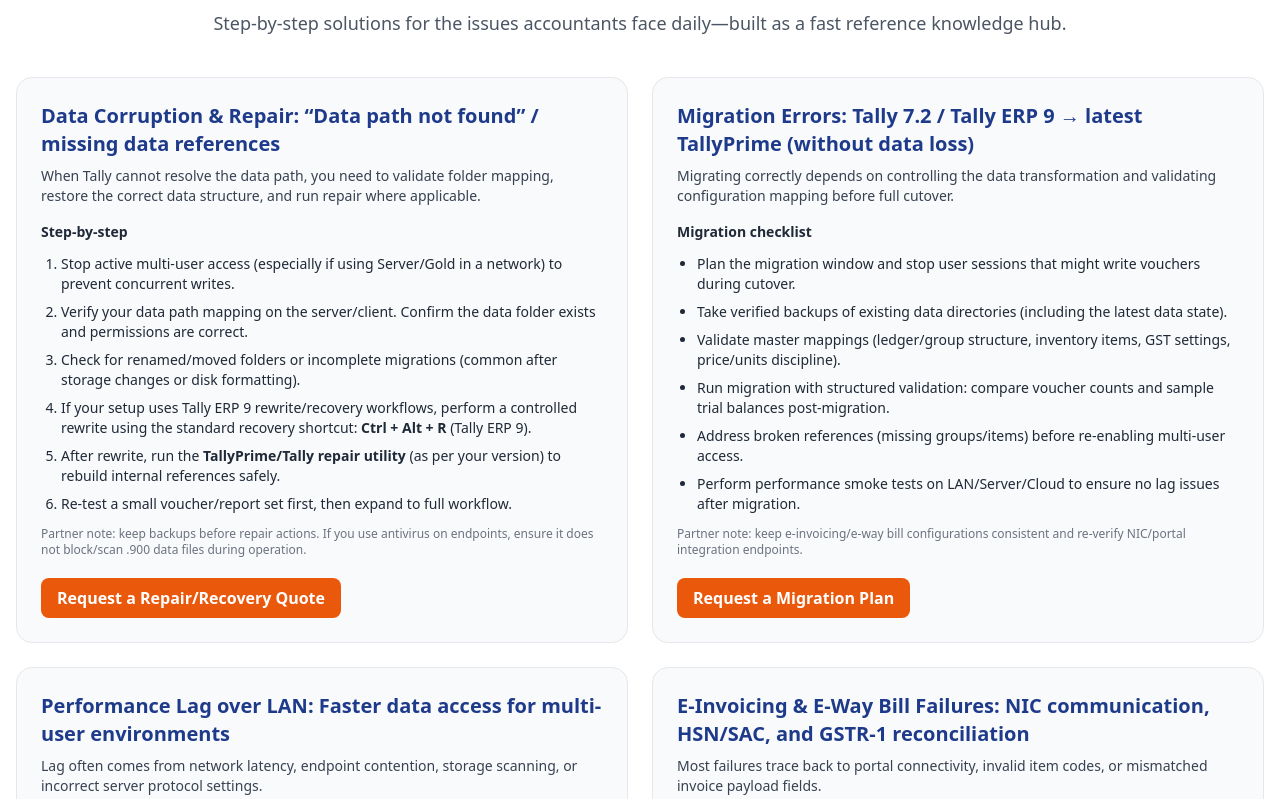
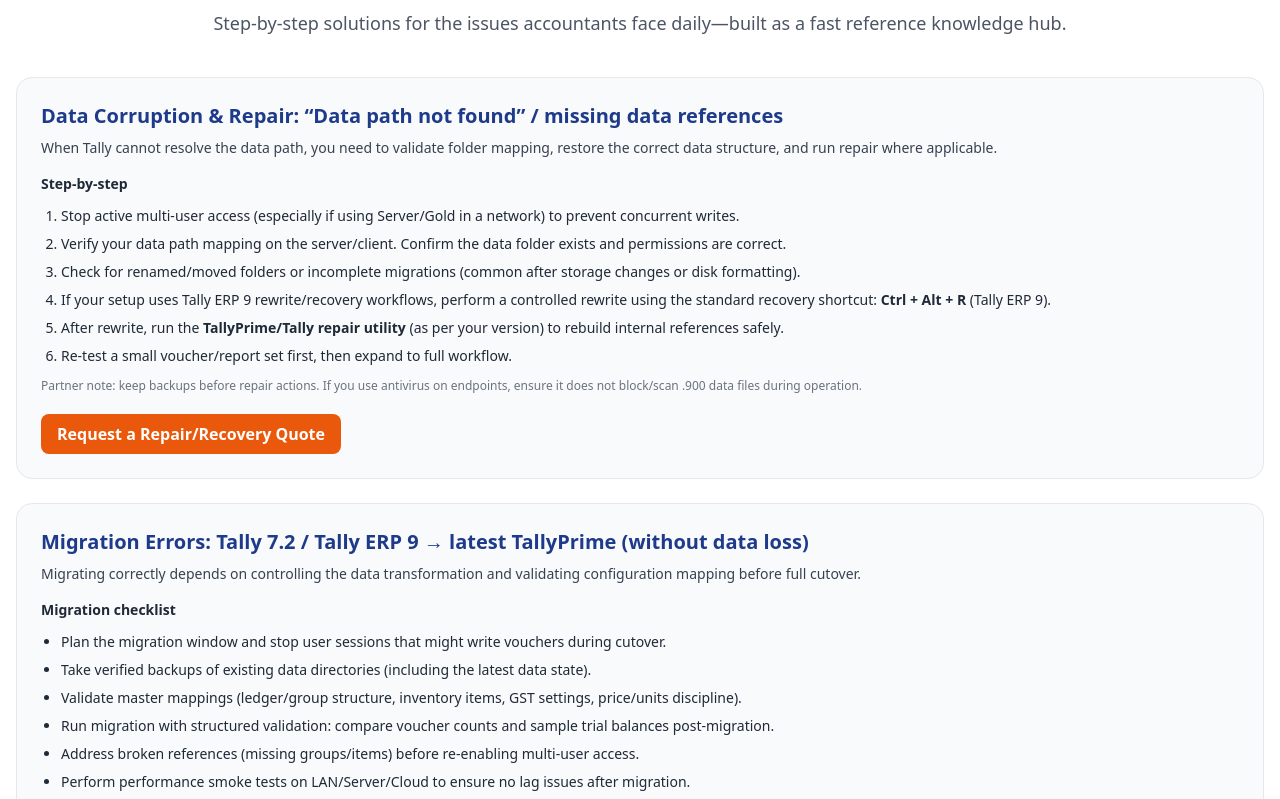
Before and after one commit to leelarohan58/leelaenterprises, a website: page index.html in a window 1280 px wide. Shown: the part 2449-3248 px from the top of the page. Drawn offline with nearby package versions, Linux system fonts and the light colour scheme.

```diff
--- a/index.html
+++ b/index.html
@@ -760,7 +760,7 @@
           <p class="text-gray-600 text-lg mt-3">Step-by-step solutions for the issues accountants face daily—built as a fast reference knowledge hub.</p>
         </header>
 
-        <div class="grid grid-cols-1 lg:grid-cols-2 gap-6">
+        <div class="space-y-6">
           <article class="bg-gray-50 rounded-2xl border border-gray-200 p-6">
             <h3 class="text-xl font-bold text-blue-900">Data Corruption & Repair: “Data path not found” / missing data references</h3>
             <p class="text-sm text-gray-700 mt-2">When Tally cannot resolve the data path, you need to validate folder mapping, restore the correct data structure, and run repair where applicable.</p>
@@ -778,6 +778,7 @@
             </div>
             <a href="#calculator" class="mt-5 inline-block bg-orange-600 hover:bg-orange-700 text-white px-4 py-2 rounded-lg font-semibold transition">Request a Repair/Recovery Quote</a>
           </article>
+
 
           <article class="bg-gray-50 rounded-2xl border border-gray-200 p-6">
             <h3 class="text-xl font-bold text-blue-900">Migration Errors: Tally 7.2 / Tally ERP 9 → latest TallyPrime (without data loss)</h3>
```
